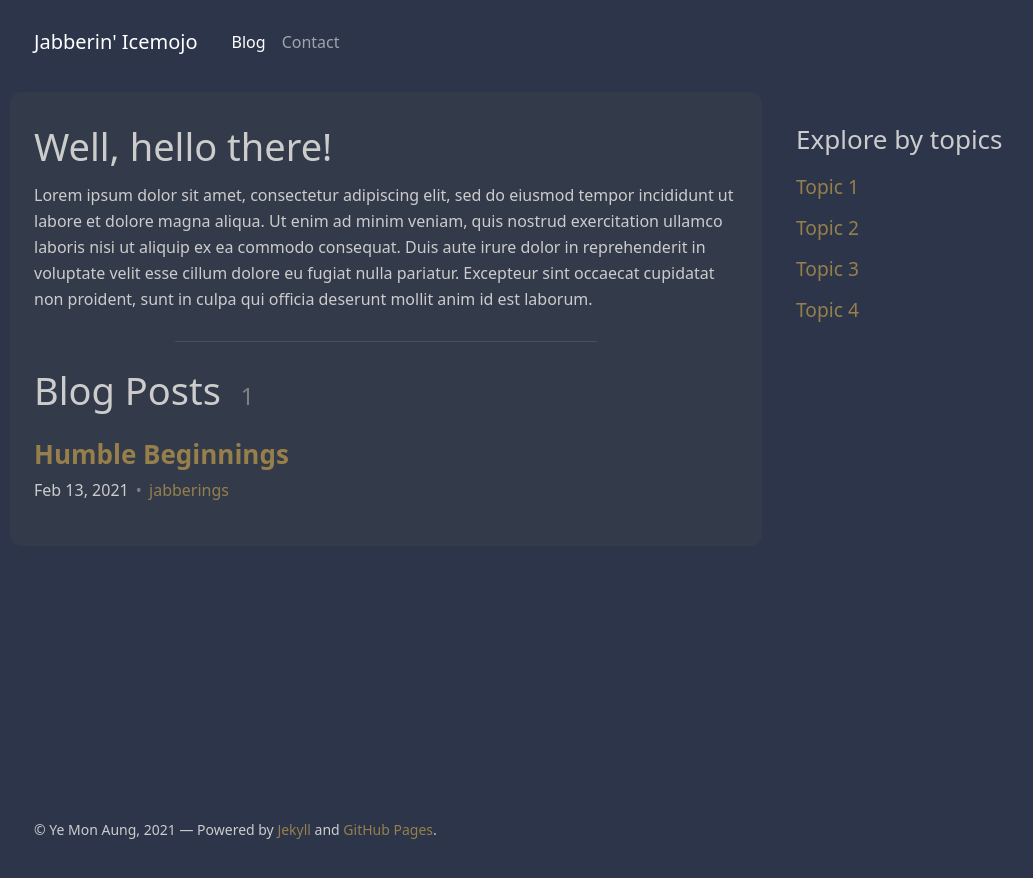
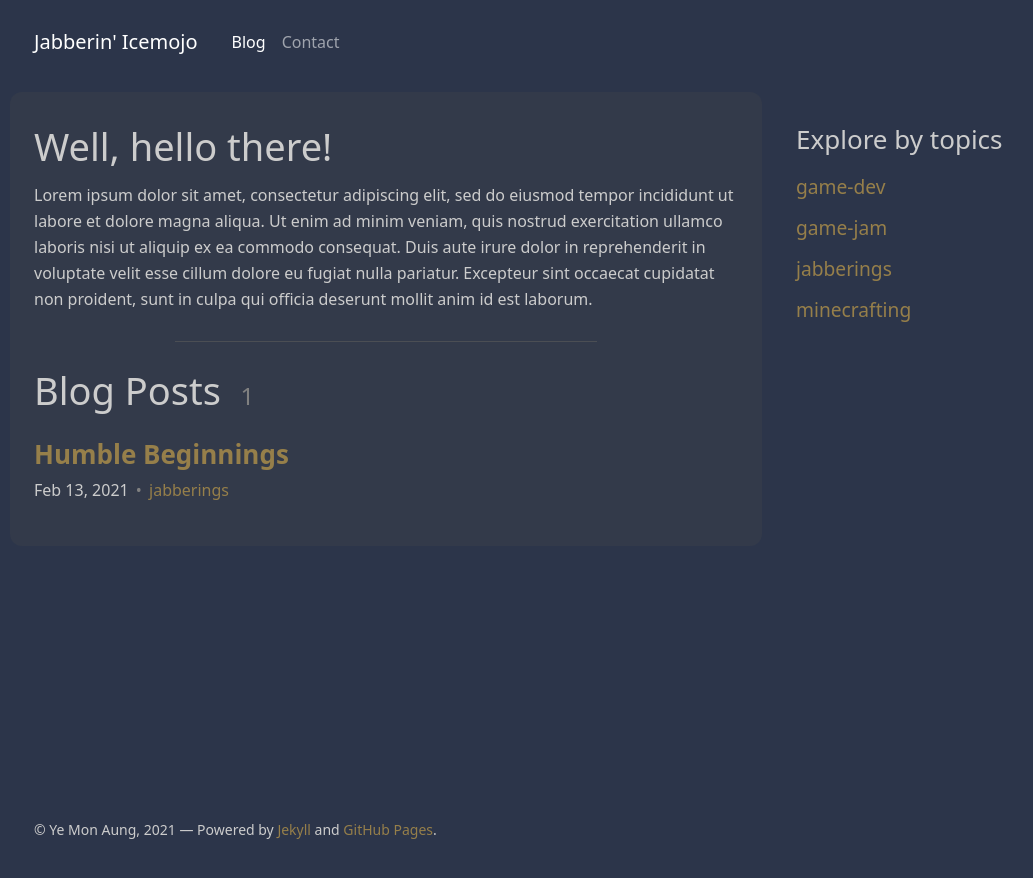
Before and after one commit to icemojo/icemojo.github.io, a Jekyll site: the page built from index.md, in a window 1280 px wide. Shown: the top 878 px of the page, without its empty margins (60-1093 px from the left). Built offline with Jekyll 4.4.1, drawn with Linux system fonts in a browser that asks for light colours.

Commit message:
Create topics collection and list them out on the sidebar.
There's no listing page for the topics as of now yet. And each topic anchor is linked directly instead of utilizing the page.url.

```diff
--- a/_config.yml
+++ b/_config.yml
@@ -1,2 +1,22 @@
+collections:
+  topics:
+    output: true
+
+defaults:
+  - scope:
+      path: ""
+      type: "topics"
+    values:
+      layout: "topic"
+  - scope:
+      path: ""
+      type: "posts"
+    values:
+      layout: "post"
+  - scope:
+      path: ""
+    values:
+      layout: "default"
+
 plugins:
   - jekyll-feed
--- a/_includes/sidebar.html
+++ b/_includes/sidebar.html
@@ -1,15 +1,9 @@
 <div class="topics">
   <h2>Explore by topics</h2>
-  <div class="topic-item">
-    <a href="#">Topic 1</a>
-  </div>
-  <div class="topic-item">
-    <a href="#">Topic 2</a>
-  </div>
-  <div class="topic-item">
-    <a href="#">Topic 3</a>
-  </div>
-  <div class="topic-item">
-    <a href="#">Topic 4</a>
+  {% for topic in site.topics %}
+    <div class="topic-item">
+      <a href="/topics/{{ topic.code }}">{{ topic.code }}</a>
+    </div>
+  {% endfor %}
   </div>
 </div>
--- a/_layouts/home.html
+++ b/_layouts/home.html
@@ -44,7 +44,7 @@ layout: default
             <span class="post-topic-label">&bull;</span>
             {% for topic in topics %}
             <span class="post-topic-item">
-              <a href="">{{ topic | escape }}</a>
+              <a href="/topics/{{ topic }}">{{ topic | escape }}</a>
             </span>
             {% endfor %}
           </span>
--- /dev/null
+++ b/_topics/game-dev.md
@@ -0,0 +1,6 @@
+---
+code: game-dev
+name: Game Dev
+---
+
+Game development
--- /dev/null
+++ b/_topics/game-jam.md
@@ -0,0 +1,6 @@
+---
+code: game-jam
+name: Game Jam
+---
+
+Game Jams
--- /dev/null
+++ b/_topics/minecrafting.md
@@ -0,0 +1,4 @@
+---
+code: minecrafting
+name: Minecrafting
+---
```
Also changed, not shown: _layouts/topic.html (added, +7 -0 lines), _topics/jabberings.md (added, +4 -0 lines).
